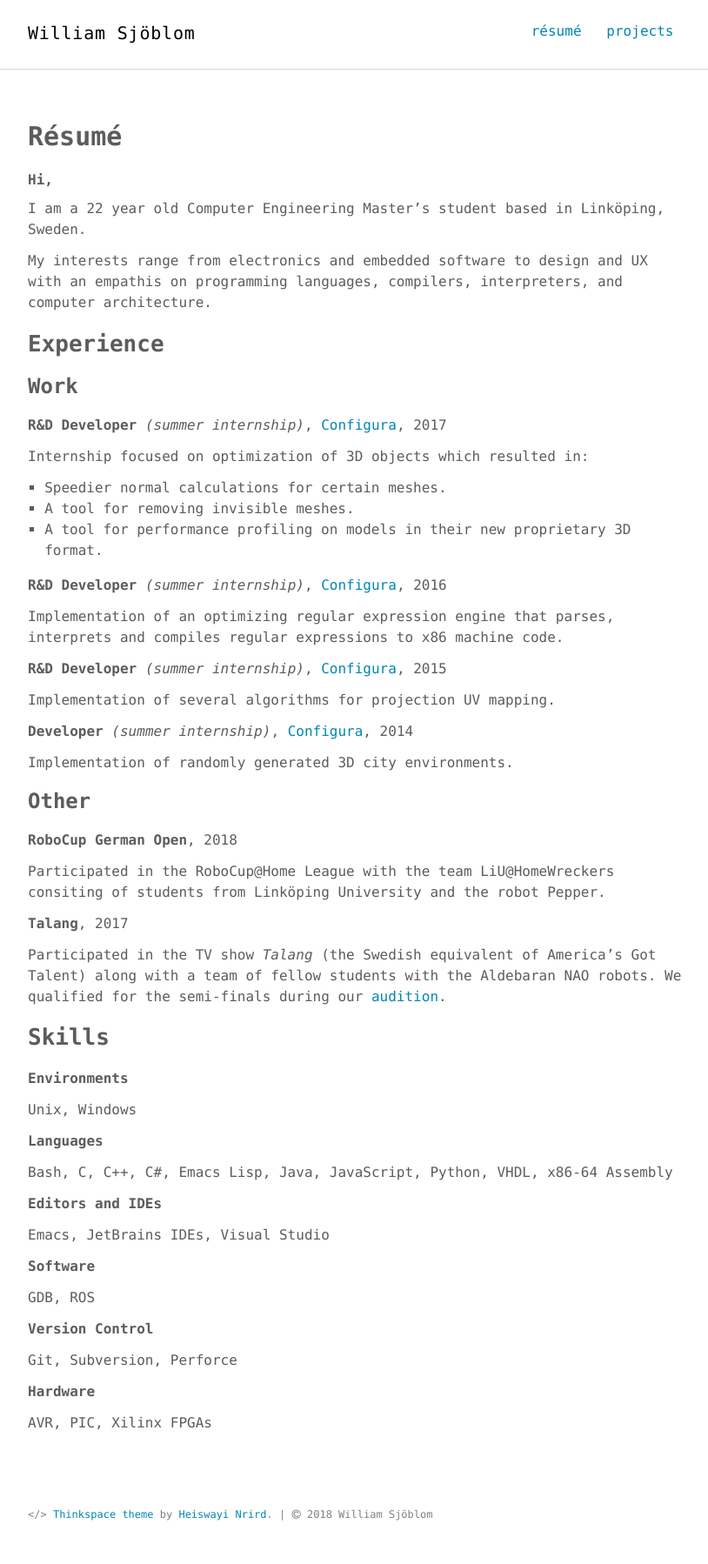
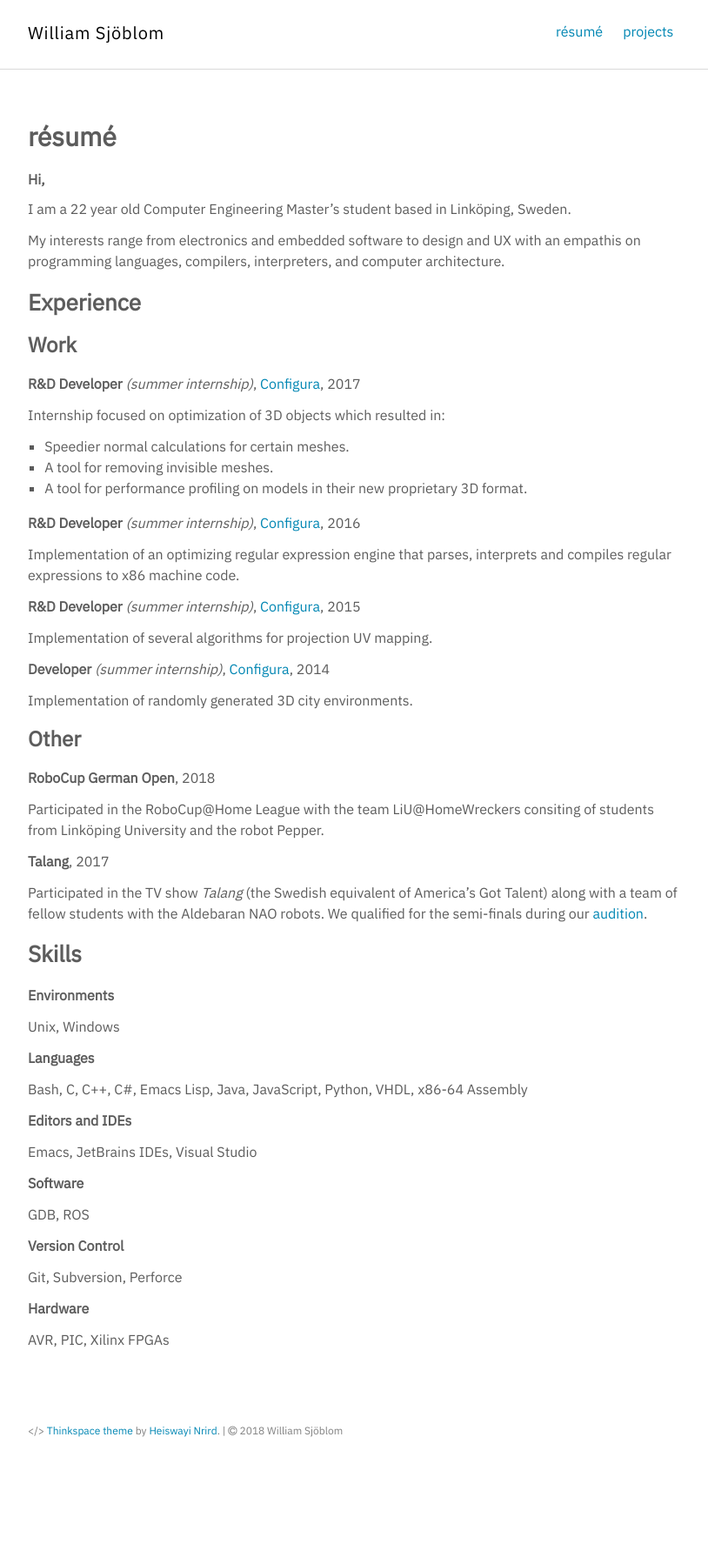
Before and after one commit to williamsjoblom/williamsjoblom.github.io, a Jekyll site: the page built from resume.md, in a window 1280 px wide. Shown: the whole page at 87% size, without its empty margins (232-1046 px from the left). Built offline with Jekyll 4.4.1, drawn with Linux system fonts in a browser that asks for light colours; after the commit the page ends 1702 px from its top, so only the background shows below that.

Commit message:
Change font

```diff
--- a/assets/scss/_variables.scss
+++ b/assets/scss/_variables.scss
@@ -1,5 +1,5 @@
 // Typography
-$base-font-family: consolas, monaco, courier, "courier new", fixed-width;
+$base-font-family: "IBM Plex Sans", consolas, monaco, courier, "courier new", fixed-width;
 $heading-font-family: $base-font-family;
 
 // Font Sizes
--- a/assets/scss/main.scss
+++ b/assets/scss/main.scss
@@ -1,8 +1,9 @@
-
 @import "bourbon/bourbon";
+@import url('https://fonts.googleapis.com/css?family=IBM+Plex+Sans');
 
 @import "variables";
 @import "base/base";
 
+
 @import "layout";
 @import "syntax-highlighting";
--- a/resume.md
+++ b/resume.md
@@ -1,8 +1,10 @@
 ---
 layout: page
-title: Résumé
+title: résumé
 permalink: /resume/
 ---
+
+
 
 ##### Hi,
 
```
